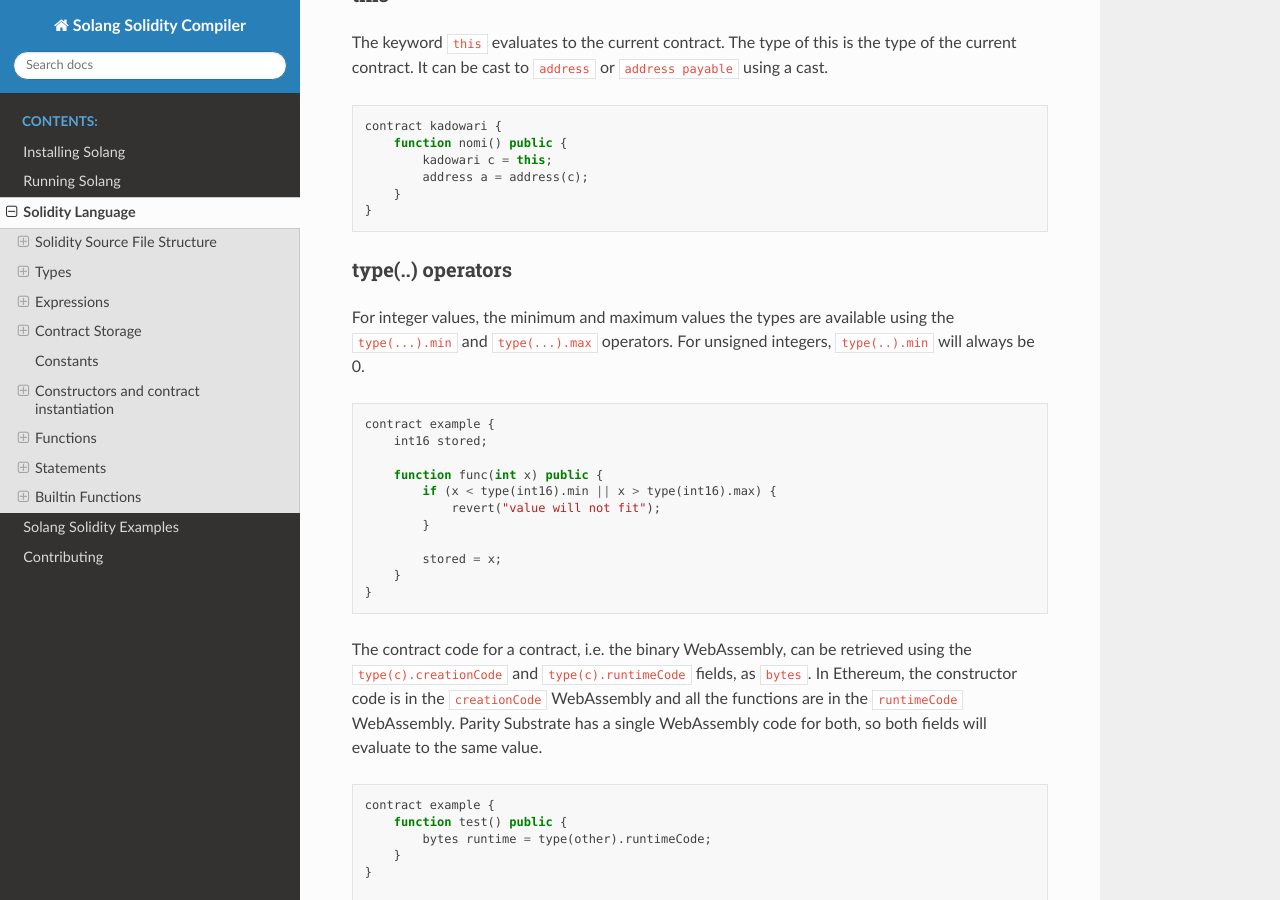
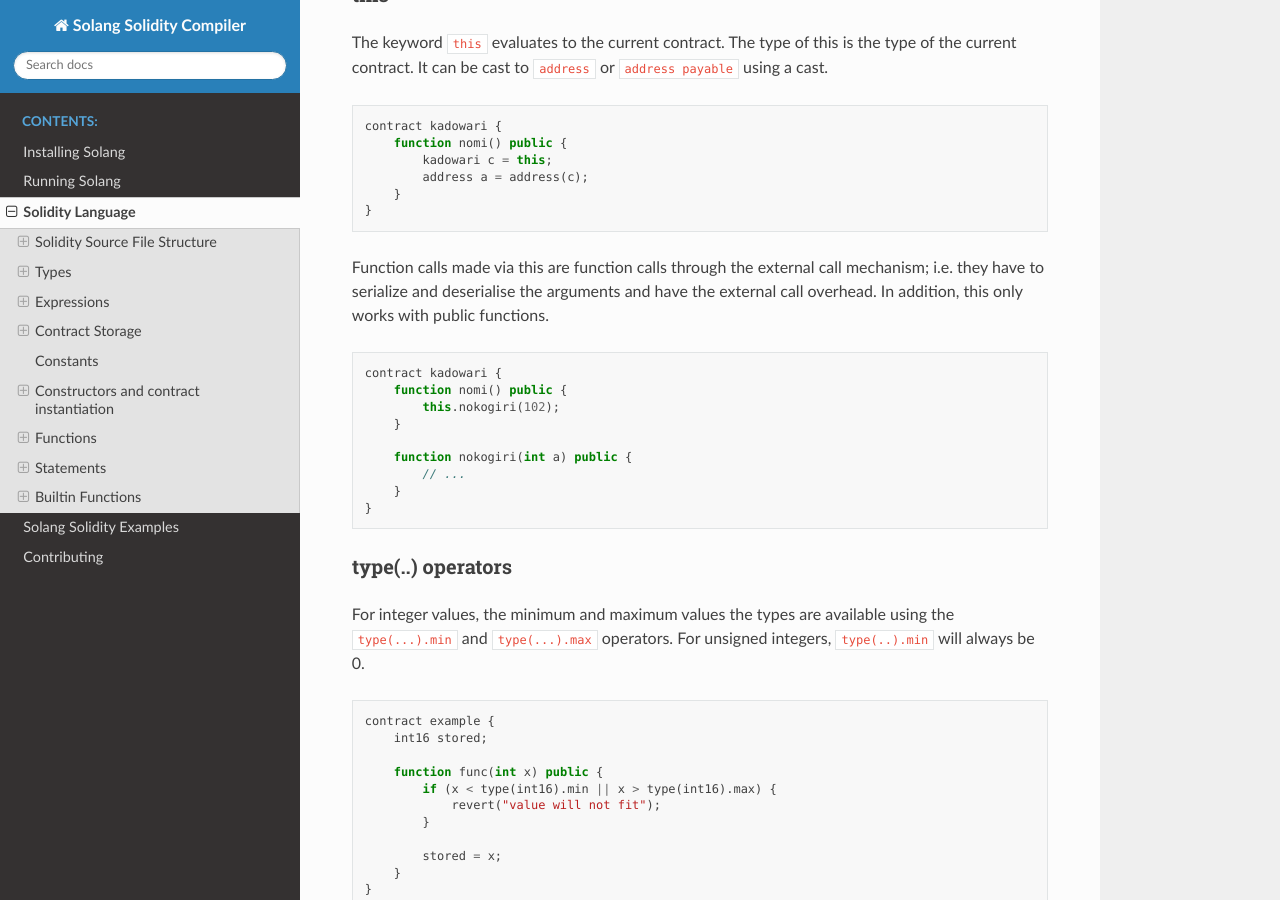
Before and after one commit to hyperledger-solang/solang, a Sphinx documentation site: the page built from docs/language.rst, in a window 1280 px wide and 900 px high, scrolled down 18139 px. Built offline with Sphinx 7.4.7 and the Read the Docs theme 2.0.0, drawn with Linux system fonts in a browser that asks for light colours.

Commit message:
Document calling functions through this
Signed-off-by: Sean Young <sean@mess.org>

```diff
--- a/docs/language.rst
+++ b/docs/language.rst
@@ -946,6 +946,22 @@ current contract. It can be cast to ``address`` or ``address payable`` using a c
         }
     }
 
+Function calls made via this are function calls through the external call mechanism; i.e. they
+have to serialize and deserialise the arguments and have the external call overhead. In addition,
+this only works with public functions.
+
+.. code-block:: javascript
+
+    contract kadowari {
+        function nomi() public {
+            this.nokogiri(102);
+        }
+
+        function nokogiri(int a) public {
+            // ...
+        }
+    }
+
 type(..) operators
 __________________
 
```
